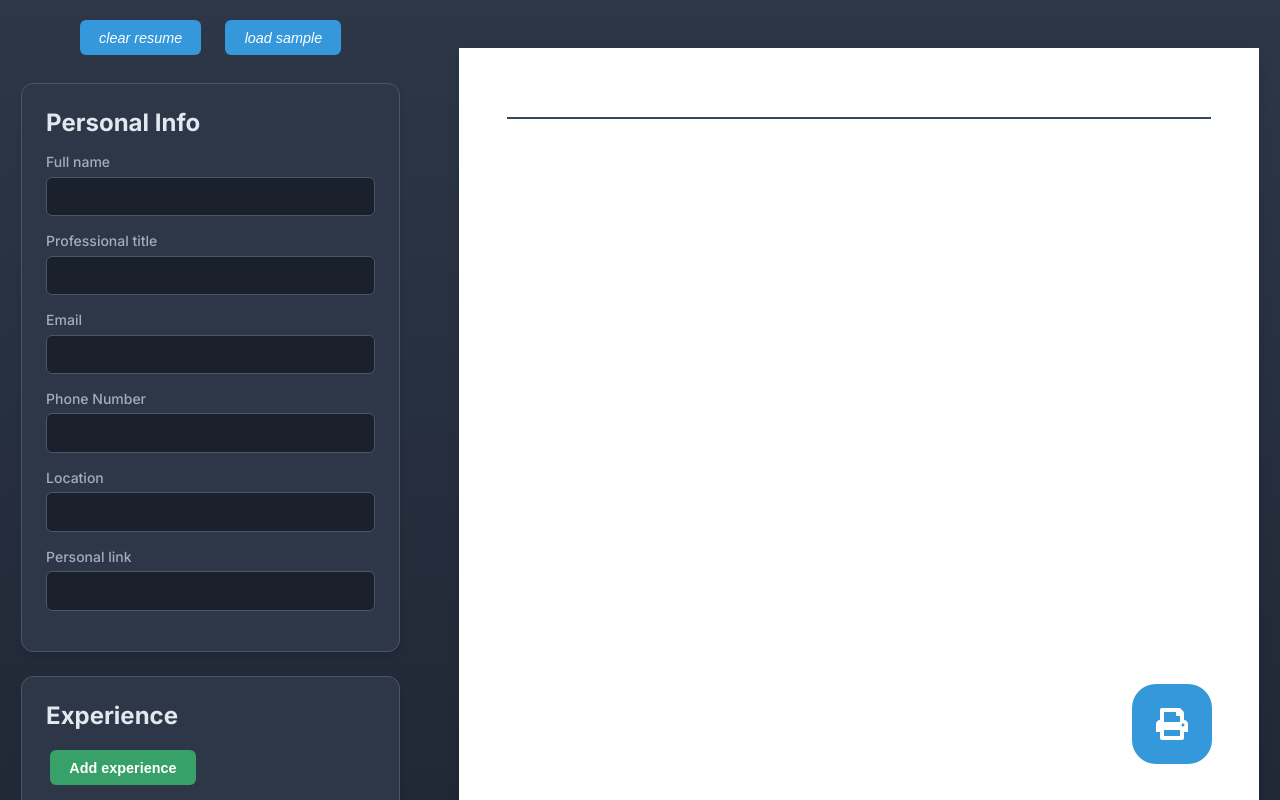
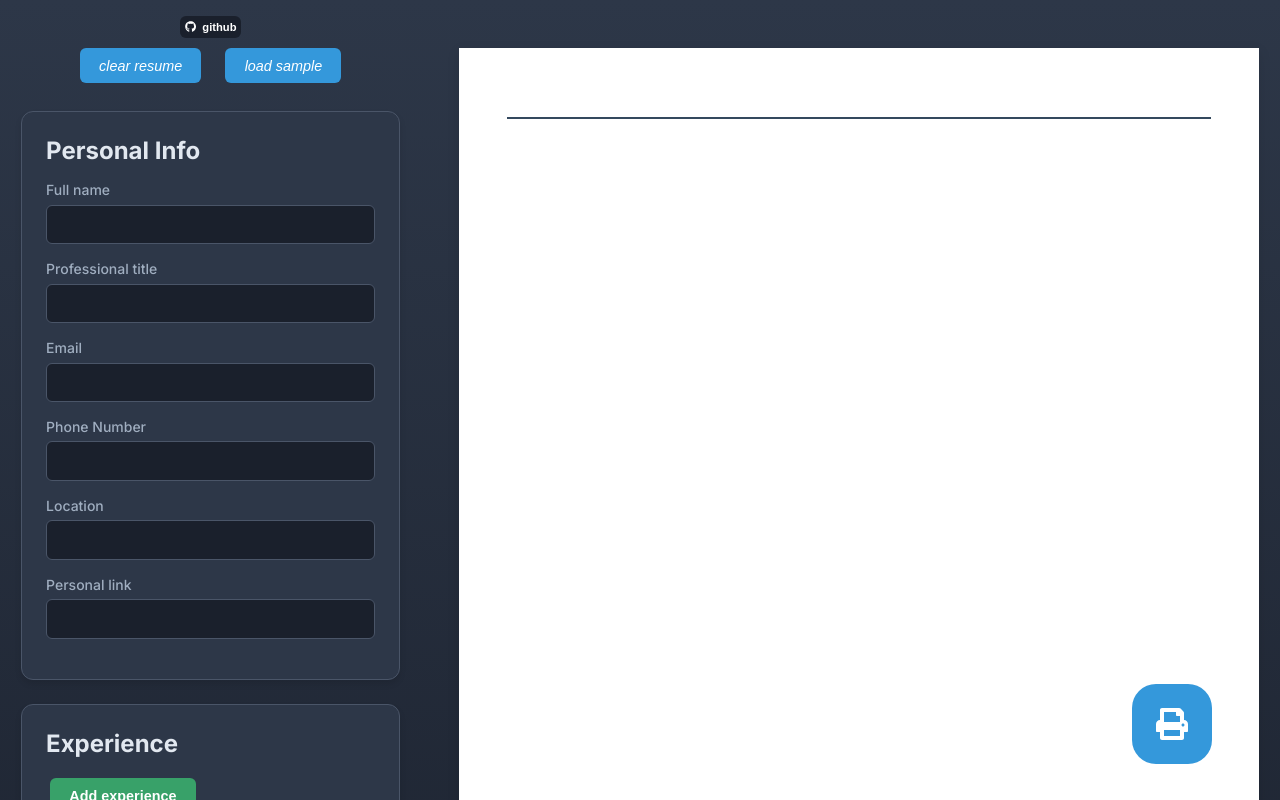
Before and after one commit to createles/cv-builder, a React (Vite) app: page / in a window 1280 px wide. Shown: the top 800 px of the page. Built offline with nearby package versions, Linux system fonts and the light colour scheme.

Commit message:
feat: include github button

```diff
--- a/src/App.css
+++ b/src/App.css
@@ -30,6 +30,11 @@
   width: 5rem;
   height: 5rem;
   background-color: #3498db;
+}
+
+.print-btn:hover {
+  background-color: #1c6a9e;
+  transform: none;
 }
 
 .input-item {
@@ -172,7 +177,23 @@
   background-color: #1c6a9e;
 }
 
-.print-btn:hover {
-  background-color: #1c6a9e;
+.github-btn {
+  display: flex;
+  justify-content: center;
+  align-items: center;
+  justify-self: center;
+  gap: 0.4rem;
+  font-size: 0.7rem;
+  color: white;
+  border: none;
+  border-radius: 0.375rem;
+  background-color: #1a202c;
+  padding: 0.3rem;
+  margin-top: 1rem;
+  margin-bottom: -0.6rem;
+}
+
+.github-btn:hover {
+  background-color: #38a169;
   transform: none;
 }
--- a/src/App.jsx
+++ b/src/App.jsx
@@ -7,7 +7,7 @@
 import FormControls from './components/input-forms/FormControls'
 import PersonalInfoForm from './components/input-forms/PersonalInfoForm'
 import { samplePersonalInfo, sampleExperienceList, sampleEducList, sampleSkillsList } from './sample-data'
-import { FaPrint } from "react-icons/fa";
+import { FaPrint, FaGithub } from "react-icons/fa";
 
 
 // Configurations for each form per section
@@ -225,6 +225,7 @@
   return (
     <div className="app-body">
       <div className="input-forms">
+        <button className='github-btn' onClick={window.open('https://github.com/createles/cv-builder', '_blank')}><FaGithub/>github</button>
         <div className="form-options">
           <div className="option-btns">
             <button className="clear-btn" onClick={handleClearResume}>clear resume</button>
```
